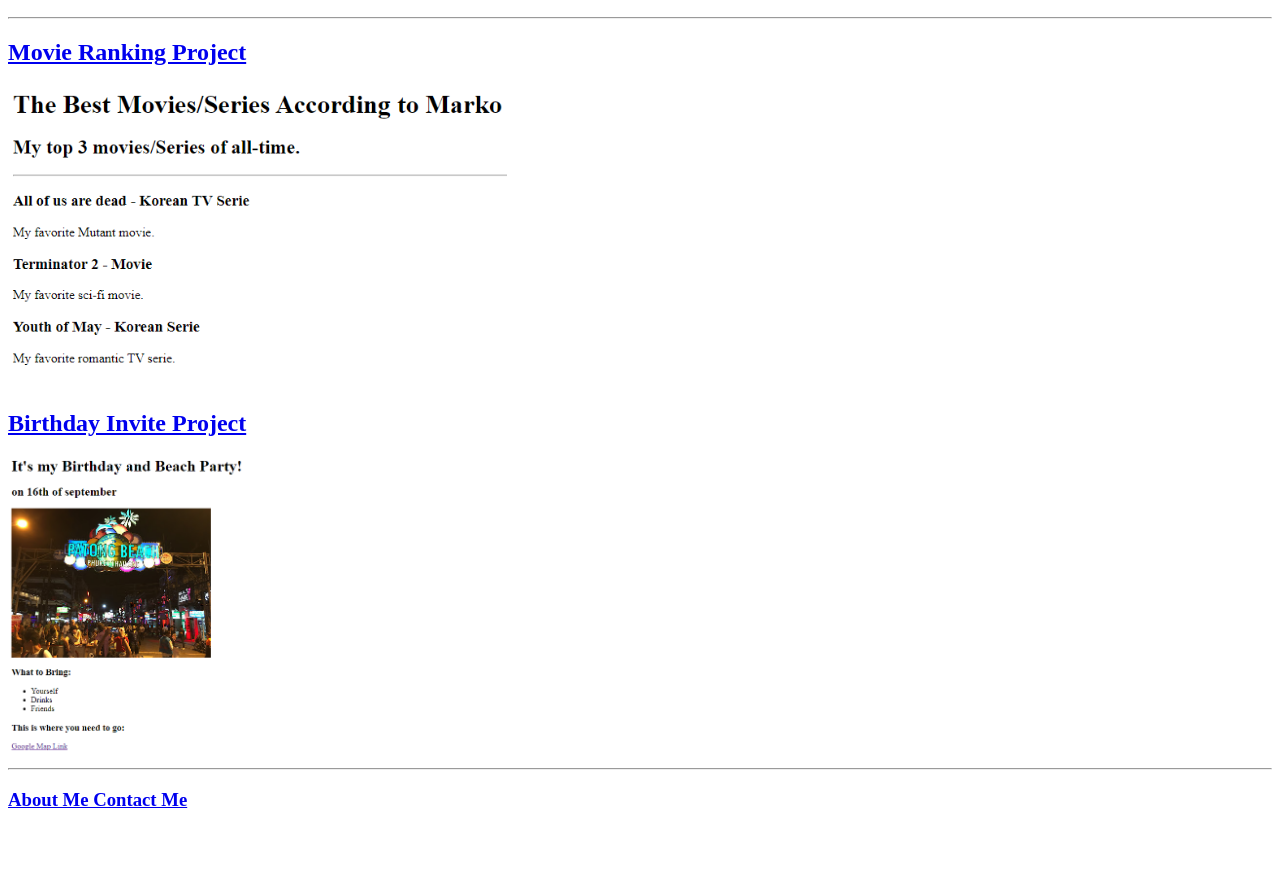
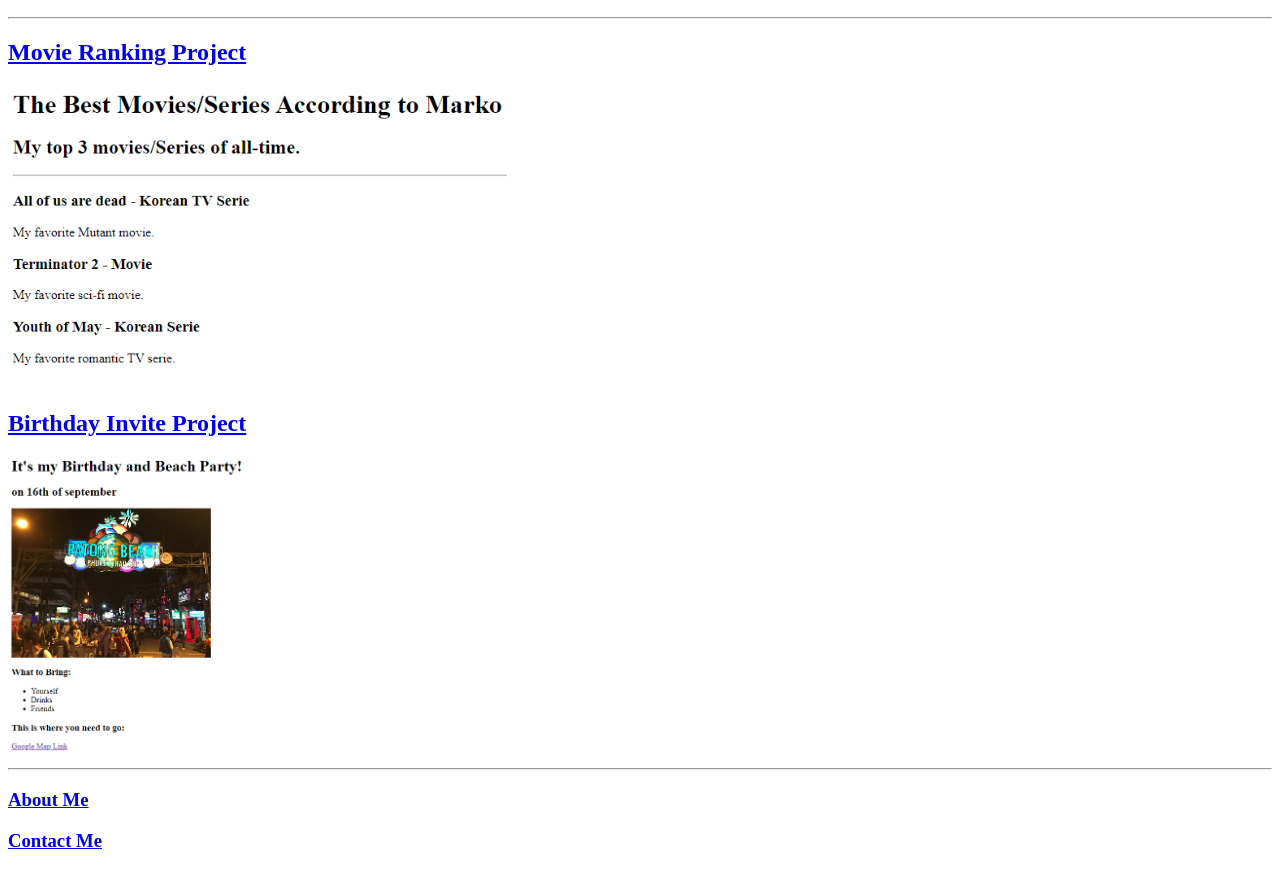
Before and after one commit to Kenliero/html-portfolio, a plain HTML site: page index.html in a window 1280 px wide. Shown: the part 110-981 px from the top of the page. Before the commit the page ends 940 px from the top, so only its background shows below. Drawn offline with Linux system fonts and the light colour scheme.

Commit message:
Add files via upload

```diff
--- a/index.html
+++ b/index.html
@@ -15,6 +15,7 @@
   <h2><a href="./public/birthday-invite.html">Birthday Invite Project</a> </h2>
   <img src="./assets/images/birthday-invite-mv.png" height="300" alt="Link to Birthday Party Project"><br />
   <hr />
-  <h3><a href="./public/contact.html">About Me Contact Me</a></h3>
+  <h3><a href="./public/about.html">About Me</a></h3>
+  <h3><a href="./public/contact.html">Contact Me</a></h3>
 </body>
 </html>
```
